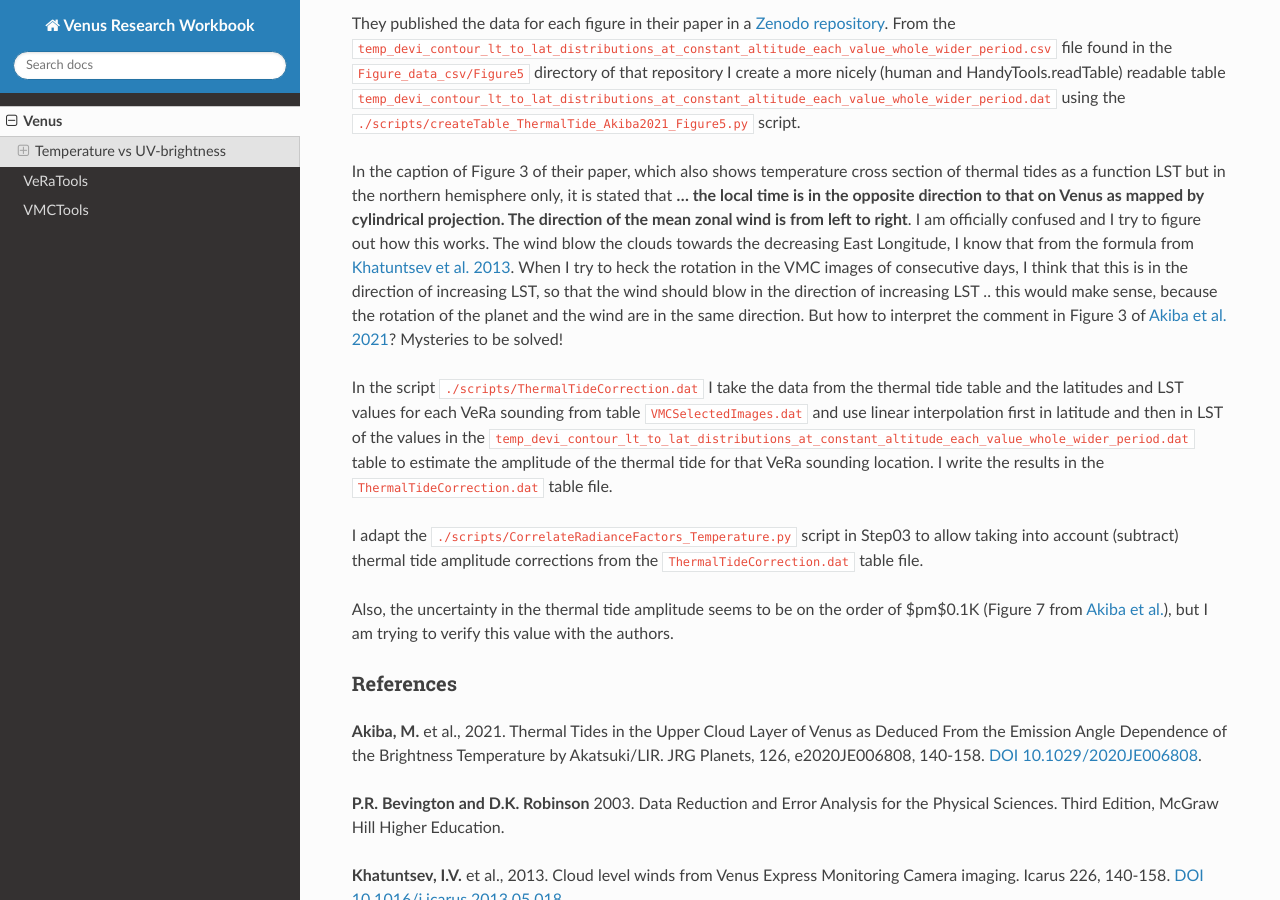
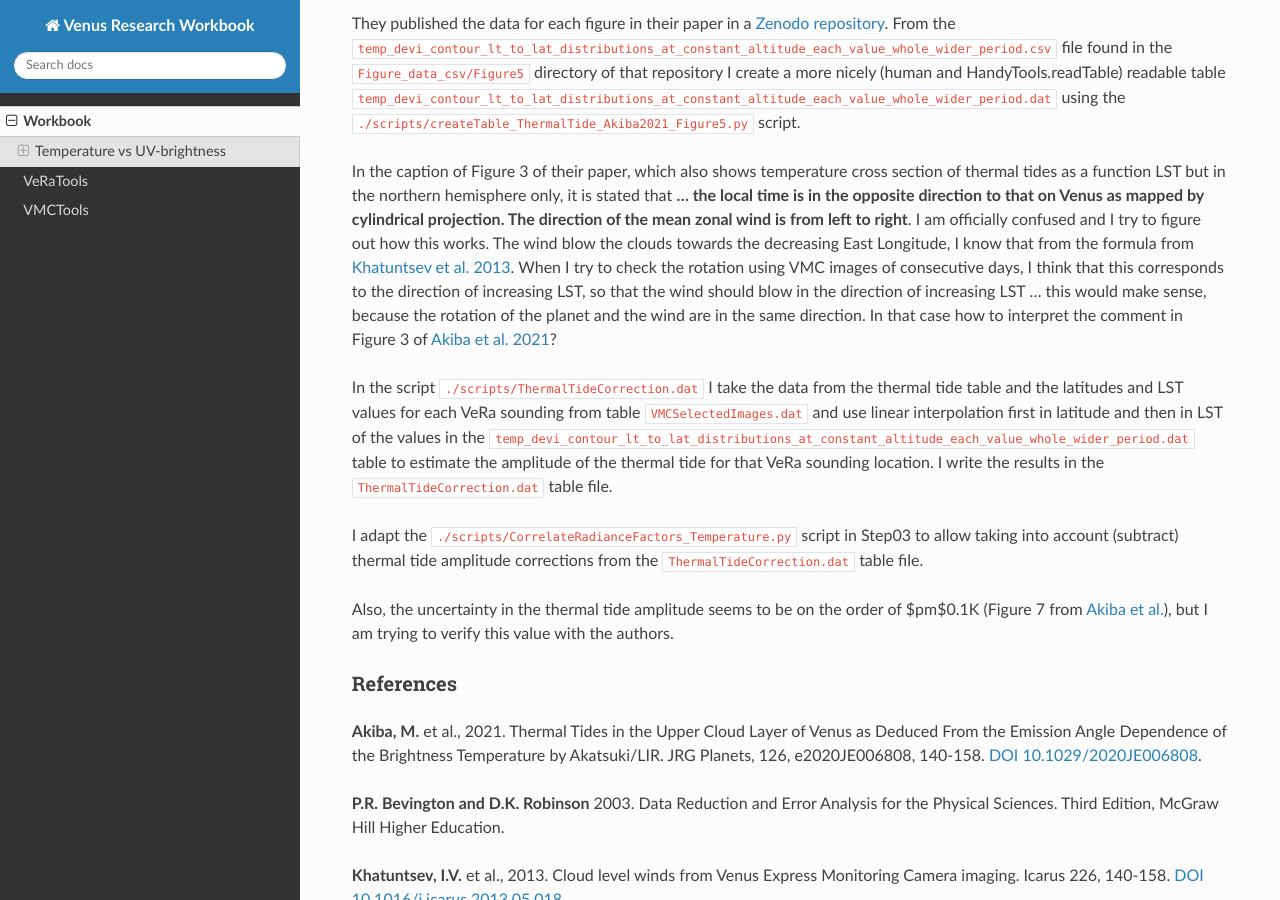
Before and after one commit to PleaseStateTheNatureOfYourInquiry/VenusResearchWorkBook, a Sphinx documentation site: the page built from docs/workbook.rst, in a window 1280 px wide and 900 px high, scrolled down 36773 px. Built offline with Sphinx 7.4.7 and the Read the Docs theme 2.0.0, drawn with Linux system fonts in a browser that asks for light colours; some of the changed text lies outside the part shown.

Commit message:
docs updates

```diff
--- a/docs/workbook.rst
+++ b/docs/workbook.rst
@@ -1,5 +1,7 @@
-Venus
-=====
+
+
+Workbook
+========
 
 .. _abbrevations:
 
@@ -811,8 +813,8 @@ I take one of the most recent publications I can find, based on Akatsuki NIR dat
 They published the data for each figure in their paper in a `Zenodo repository <https://doi.org/10.5281/zenodo.5159027>`_.
 From the :file:`temp_devi_contour_lt_to_lat_distributions_at_constant_altitude_each_value_whole_wider_period.csv` file found in the :file:`Figure_data_csv/Figure5` directory of that repository I create a more nicely (human and HandyTools.readTable) readable table :file:`temp_devi_contour_lt_to_lat_distributions_at_constant_altitude_each_value_whole_wider_period.dat` using the :file:`./scripts/createTable_ThermalTide_Akiba2021_Figure5.py` script.
 
-In the caption of Figure 3 of their paper, which also shows temperature cross section of thermal tides as a function LST but in the northern hemisphere only, it is stated that **... the local time is in the opposite direction to that on Venus as mapped by cylindrical projection. The direction of the mean zonal wind is from left to right**. I am officially confused and I try to figure out how this works. The wind blow the clouds towards the decreasing East Longitude, I know that from the formula from :ref:`Khatuntsev et al. 2013 <Khatuntsev2013>`. When I try to heck the rotation in the VMC images of consecutive days, I think that this is in the direction of increasing LST, so that the wind should blow in the direction of increasing LST .. this would make sense, because the rotation of the planet and the wind are in the same direction. But how to interpret the comment in Figure 3 of :ref:`Akiba et al. 2021 <Akiba2021>`?
-Mysteries to be solved!
+In the caption of Figure 3 of their paper, which also shows temperature cross section of thermal tides as a function LST but in the northern hemisphere only, it is stated that **... the local time is in the opposite direction to that on Venus as mapped by cylindrical projection. The direction of the mean zonal wind is from left to right**. I am officially confused and I try to figure out how this works. The wind blow the clouds towards the decreasing East Longitude, I know that from the formula from :ref:`Khatuntsev et al. 2013 <Khatuntsev2013>`. When I try to check the rotation using VMC images of consecutive days, I think that this corresponds to the direction of increasing LST, so that the wind should blow in the direction of increasing LST ... this would make sense, because the rotation of the planet and the wind are in the same direction.
+In that case how to interpret the comment in Figure 3 of :ref:`Akiba et al. 2021 <Akiba2021>`?
 
 In the script :file:`./scripts/ThermalTideCorrection.dat` I take the data from the thermal tide table and the latitudes and LST values for each VeRa sounding from table :file:`VMCSelectedImages.dat` and use linear interpolation first in latitude and then in LST of the values in the :file:`temp_devi_contour_lt_to_lat_distributions_at_constant_altitude_each_value_whole_wider_period.dat` table to estimate the amplitude of the thermal tide for that VeRa sounding location. I write the results in the :file:`ThermalTideCorrection.dat` table file.
 
```
Also changed, not shown: docs/index.rst (+9 -0 lines).
